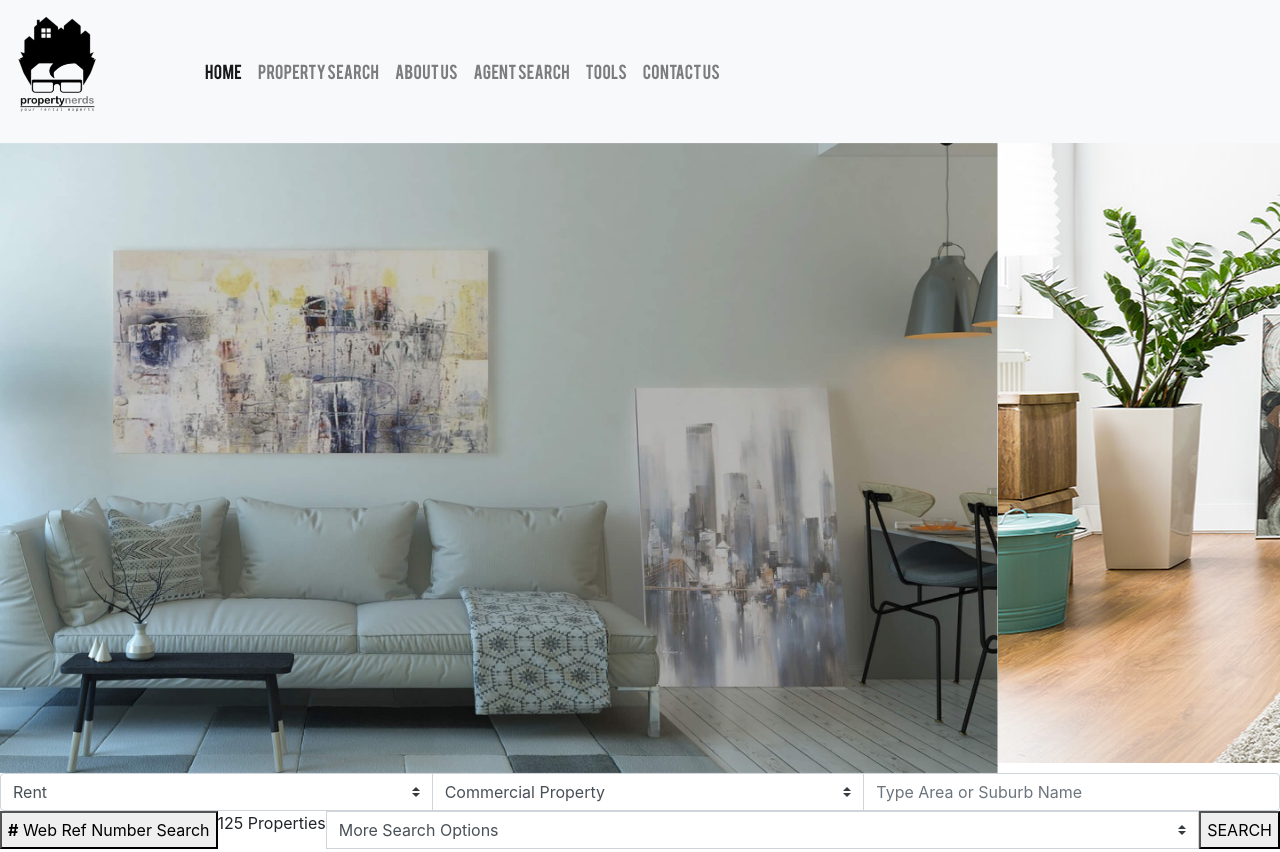
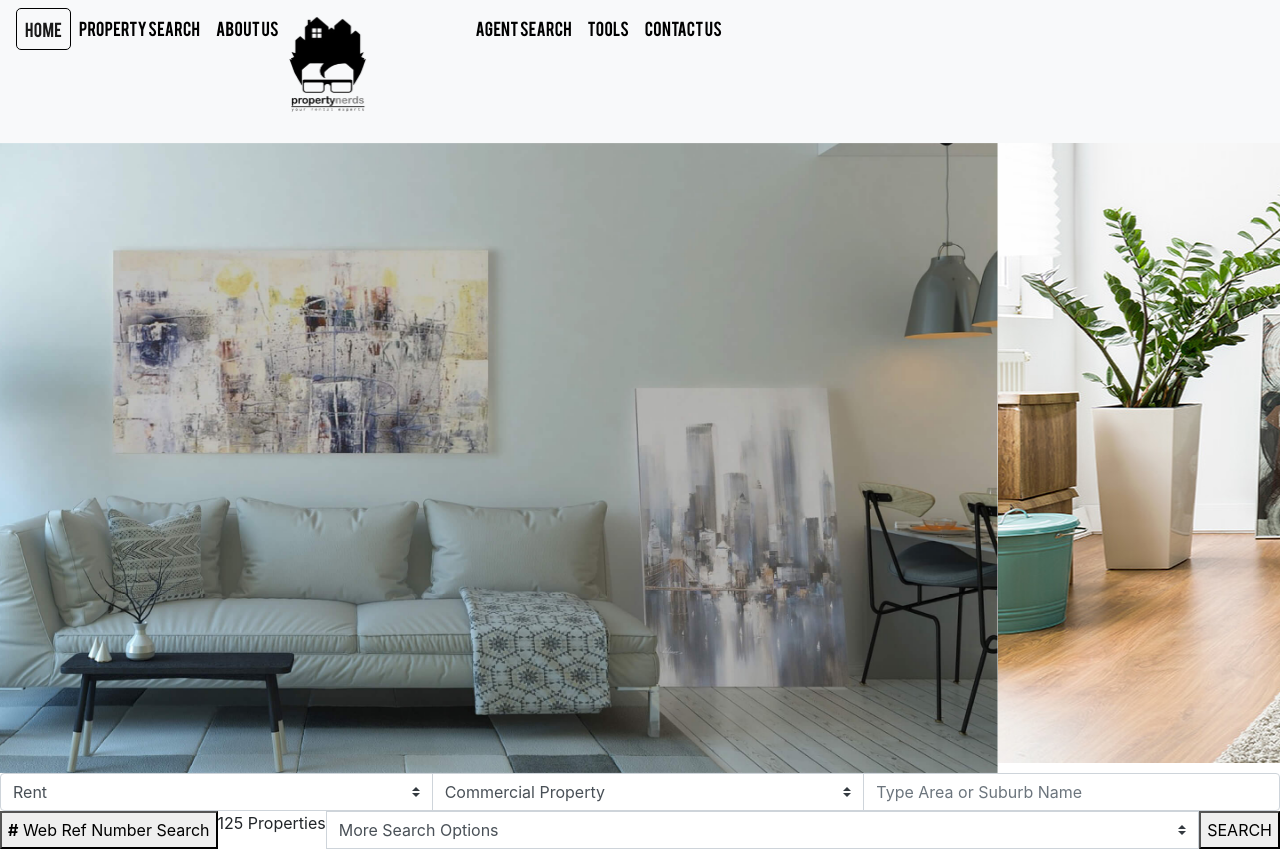
Before and after one commit to GalaxyDefender/propertyNerds, a website: page public/index.html in a window 1280 px wide. Shown: the top 852 px of the page. Drawn offline with nearby package versions, Linux system fonts and the light colour scheme.

Commit message:
init style nav rules

```diff
--- a/public/css/custom.css
+++ b/public/css/custom.css
@@ -12,9 +12,25 @@ h1, h2 {
     height: 50%;
 }
 
-.nav-link {
+.navbar-light .navbar-nav .nav-link {
     text-transform: uppercase;
     font-family: BEBAS;
+    color: black;
+}
+
+.navbar-light .navbar-nav .nav-item.active {
+    border: 1px solid black;
+    border-radius: 5px;
+}
+
+.navbar-light .navbar-nav .nav-link:hover{
+    border: 1px solid black;
+    border-radius: 5px;
+    color: black;
+}
+
+li.nav-item {
+    height: 42px;
 }
 
 #myCarousel {
--- a/public/index.html
+++ b/public/index.html
@@ -19,7 +19,7 @@
 
     <header>
       <nav class="navbar navbar-expand-md navbar-light bg-light">
-        <a class="navbar-brand" href="#"><img class="logoNerd" src="img/logo.png" alt="Property Nerd Logo"></a>
+
         <button class="navbar-toggler" type="button" data-toggle="collapse" data-target="#navbarCollapse" aria-controls="navbarCollapse" aria-expanded="false" aria-label="Toggle navigation">
           <span class="navbar-toggler-icon"></span>
         </button>
@@ -33,6 +33,9 @@
             </li>
             <li class="nav-item">
               <a class="nav-link" href="#">About Us</a>
+            </li>
+            <li>
+                <a class="navbar-brand" href="#"><img class="logoNerd" src="img/logo.png" alt="Property Nerd Logo"></a>
             </li>
             <li class="nav-item">
               <a class="nav-link" href="#">Agent Search</a>
```
